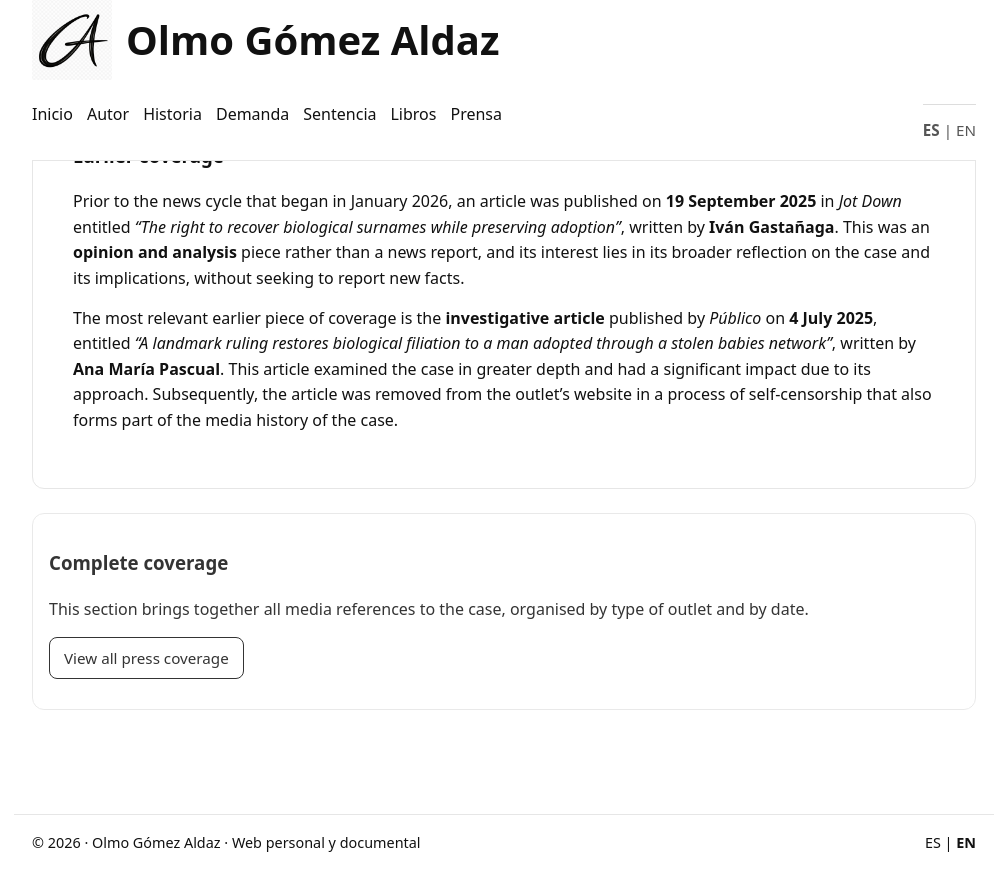
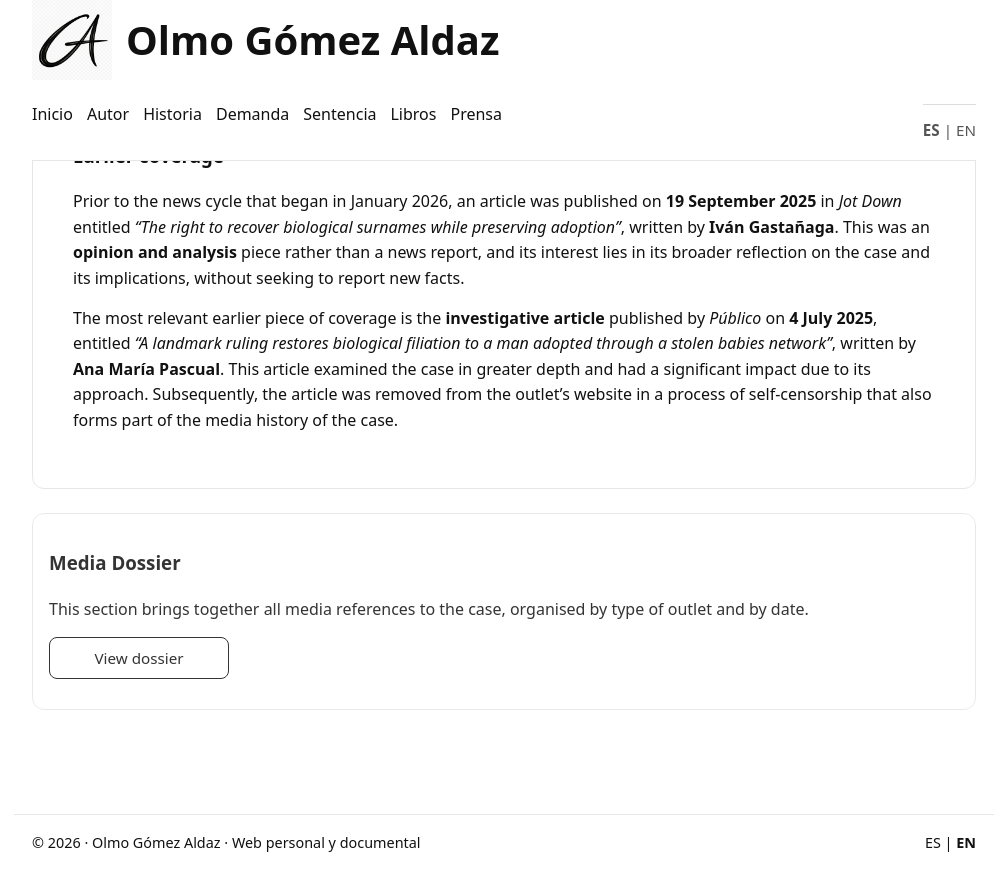
Before and after one commit to olmogaldaz/olmogaldaz.github.io, a Jekyll site: the page built from en/press/index.html, in a window 1280 px wide and 900 px high, scrolled down 777 px. Shown: the top 891 px of the window, without its empty margins (136-1143 px from the left). Built offline with Jekyll 4.4.1, drawn with Linux system fonts in a browser that asks for light colours.

Commit message:
Update index.html

```diff
--- a/en/press/index.html
+++ b/en/press/index.html
@@ -79,14 +79,14 @@ description: Articles, interviews and media references related to the Gómez Ald
 
     <!-- Access to directory -->
     <div class="card minor">
-      <h3>Complete coverage</h3>
+      <h3>Media Dossier</h3>
       <p>
         This section brings together all media references to the case, organised
         by type of outlet and by date.
       </p>
       <p>
         <a class="cta" href="/en/press/media/">
-          View all press coverage
+          View dossier
         </a>
       </p>
     </div>
```
